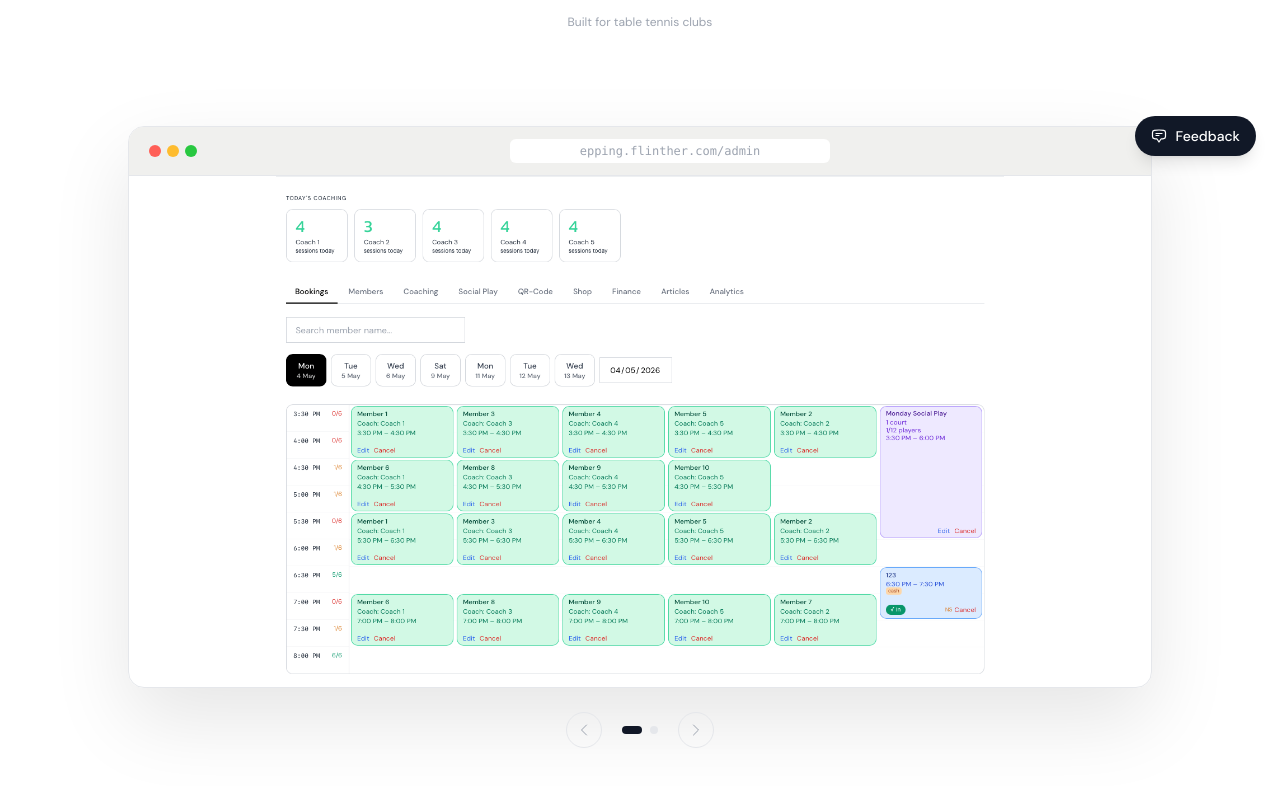
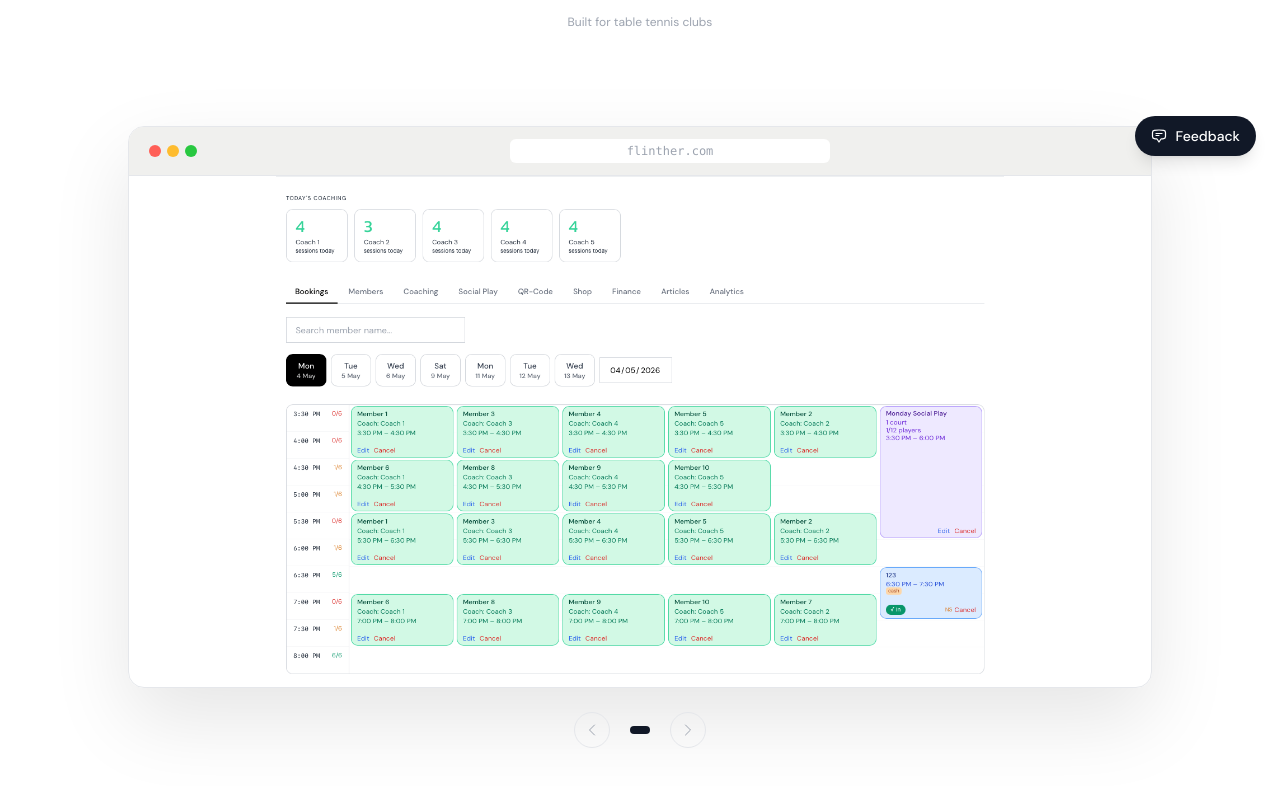
Before and after one commit to SCnR-ian/Flinther, a React (Vite) app: page / in a window 1280 px wide. Shown: the part 620-1406 px from the top of the page. Built offline with nearby package versions, Linux system fonts and the light colour scheme; no server answers.

Commit message:
Landing: remove second screenshot, update URL to flinther.com

```diff
--- a/src/pages/LandingPage.jsx
+++ b/src/pages/LandingPage.jsx
@@ -188,8 +188,7 @@ function Reveal({ children, delay = 0, className = "" }) {
 }
 
 const SLIDES = [
-  { src: "/ss1.png", alt: "Admin dashboard", url: "epping.flinther.com/admin" },
-  { src: "/ss3.png", alt: "Venue", url: null },
+  { src: "/ss1.png", alt: "Admin dashboard", url: "flinther.com" },
 ];
 
 function Screenshots() {
```
